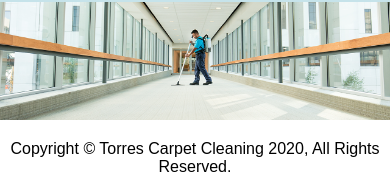
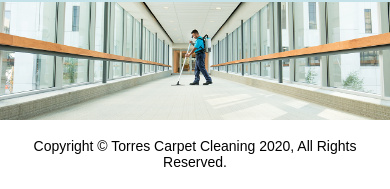
Before and after one commit to iEdwinTorres/torres-carpet-cleaning, a plain HTML site: page english.html in a window 390 px wide. Shown: the part 1745-1934 px from the top of the page. Drawn offline with Linux system fonts and the light colour scheme.

Commit message:
Update style.css

```diff
--- a/style.css
+++ b/style.css
@@ -819,8 +819,7 @@
     }
     #footer p {
         text-align: center;
-        /* padding-top: 80px;
-        padding-bottom: 30px; */
+        font-size: 14px;
     }
 }
 
```
